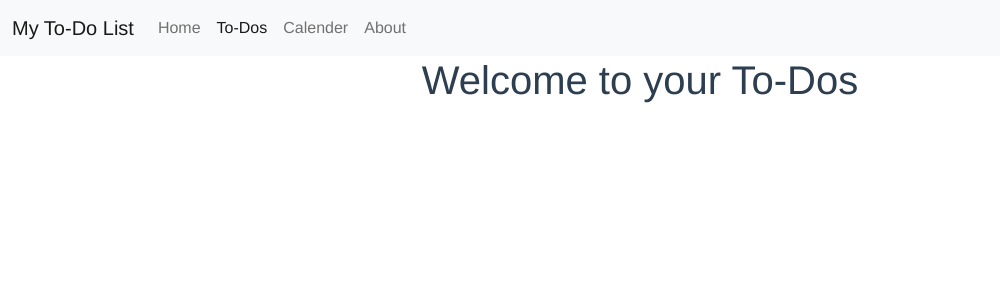
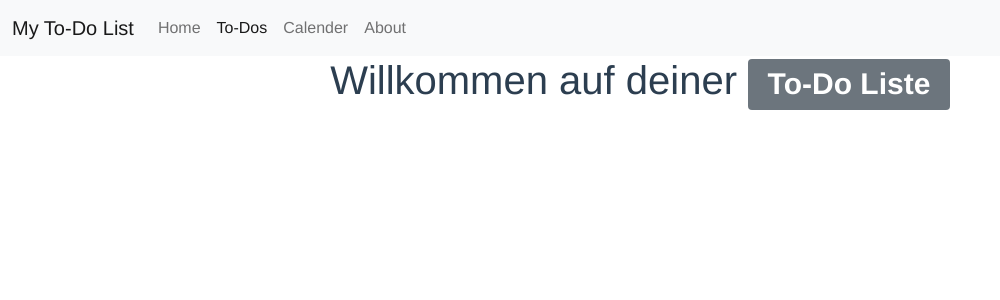
Before and after one commit to Sinan1997/todolist-frontend, a Vue app: page /to-dos in a window 1280 px wide. Shown: the top 300 px of the page, without its empty margins (0-1000 px from the left). Built offline with nearby package versions, Linux system fonts and the light colour scheme.

Commit message:
ToDos gearbeitet

```diff
--- a/src/views/Home.vue
+++ b/src/views/Home.vue
@@ -4,7 +4,7 @@
     <HelloWorld msg="Willkommen auf deiner To-Do List. Auf dieser Seite kannst du To-Dos erstellen, abhaken oder löschen"/>
   </div>
 </template>
-<h1>Willkommen auf deiner <span class="badge bg-secondary">To-Do Liste</span></h1>
+
 
 <script>
 // @ is an alias to /src
--- a/src/views/ToDos.vue
+++ b/src/views/ToDos.vue
@@ -1,5 +1,5 @@
 <template>
-  <h1>Welcome to your To-Dos</h1>
+  <h1>Willkommen auf deiner <span class="badge bg-secondary">To-Do Liste</span></h1>
 </template>
 
 <script>
```
